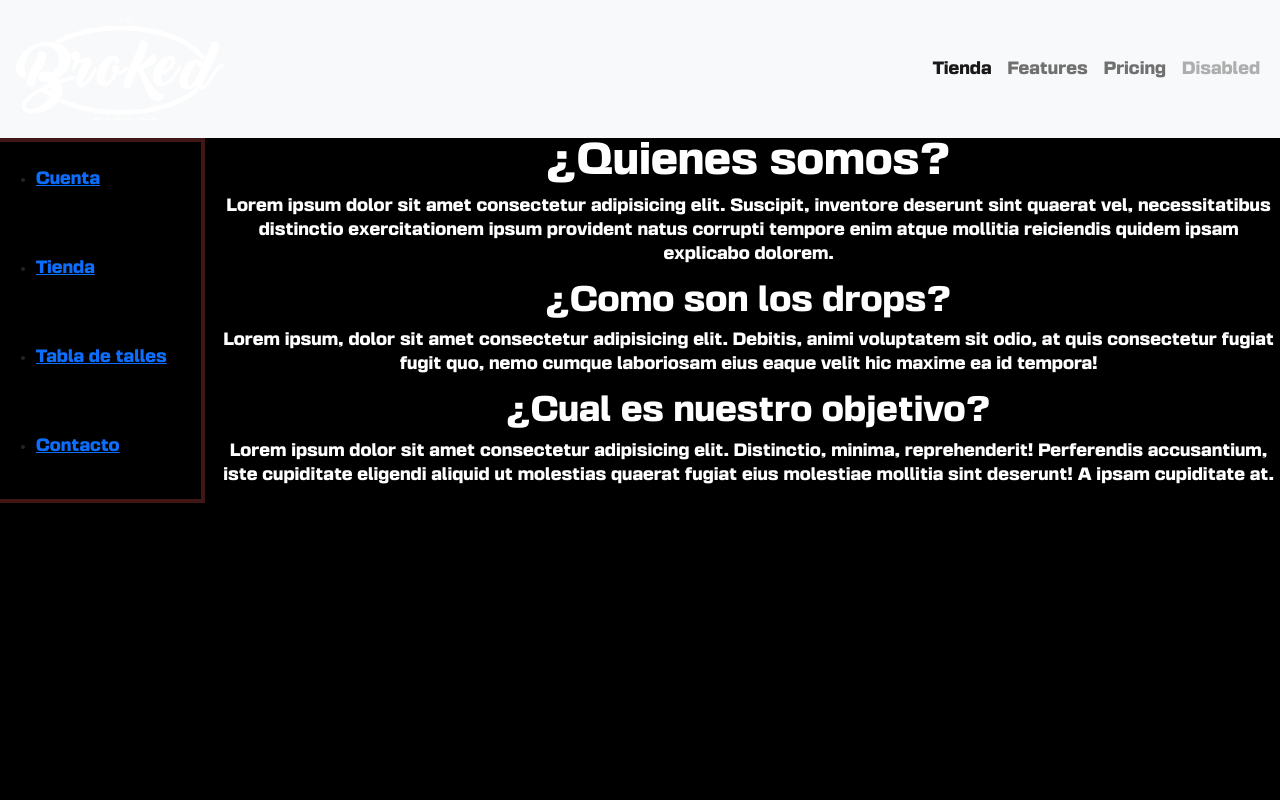
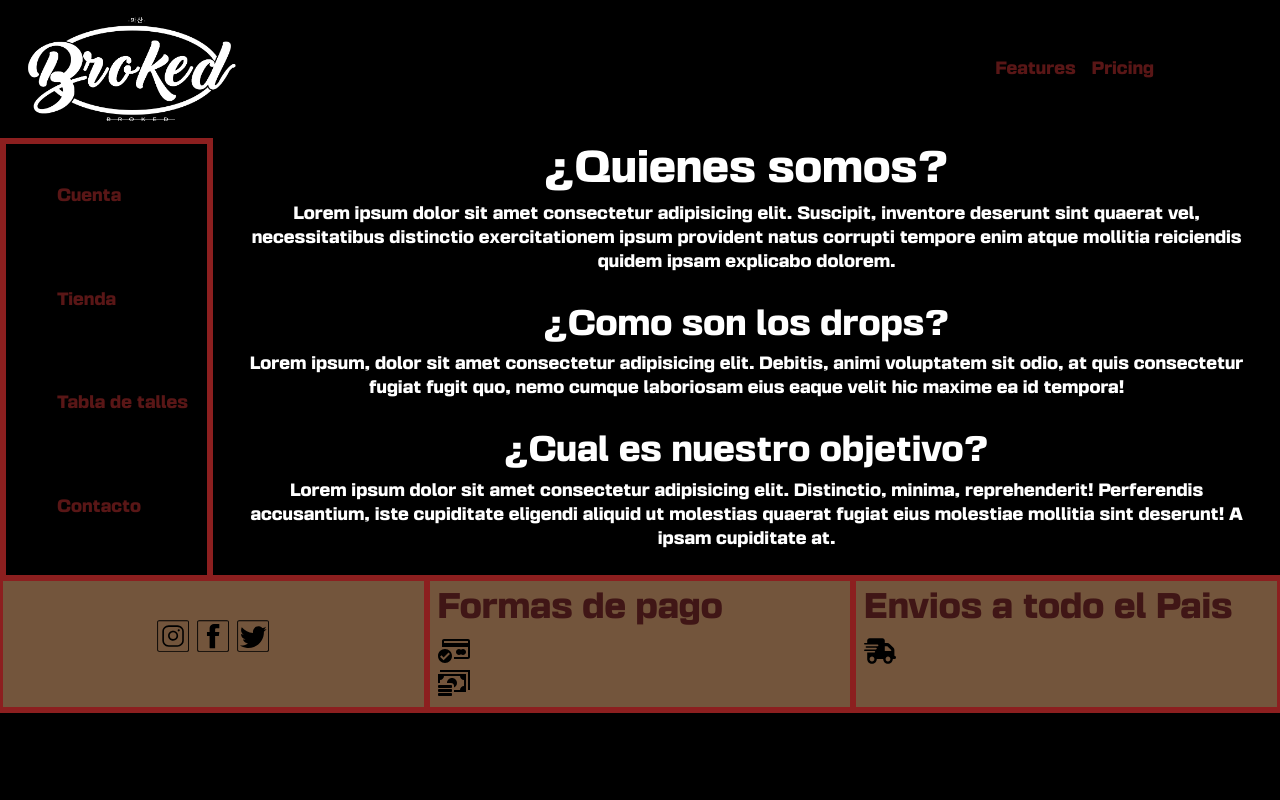
Before and after one commit to Shacu/Brocked, a plain HTML site: page paginas/nosotros.html in a window 1280 px wide. Shown: the top 800 px of the page. Drawn offline with nearby package versions, Linux system fonts and the light colour scheme; files that its build step writes are made by us from their sources.

Commit message:
index + nosotros

```diff
--- a/css/style.css
+++ b/css/style.css
@@ -10,6 +10,7 @@
 	margin: 0;
 	font-family:BasementGrotesque;
 	font-size: 1rem;
+	list-style: none;
 }
 
 body{
@@ -17,6 +18,22 @@ body{
 	width: 100vw;
 	height: 100vh;
 }
+
+/* estilos links */
+
+.link{
+	text-decoration: none;
+}
+
+.link:link{
+	color: #591616;
+}
+
+.link:visited{
+	color: #401616;
+}
+
+/* estilos links */
 
 /* abro colores */
 
@@ -26,24 +43,12 @@ body{
 	text-align: center;
 }
 
+.h2_footer-color{
+	color: #401616;
+}
+
 .bg_nav-black{
 	background-color: black;
-}
-
-.navbar{
-	color: #73553C;
-}
-
-.borde_aside-color{
-	border: solid 0.3rem #401616;
-}
-
-/* cierro colores */
-
-/* abro edicion de nav */
-
-.nav_img-size{
-	height: 7rem;
 }
 
 .button_color-nav{
@@ -51,7 +56,34 @@ body{
 	border-color: #73553C;
 }
 
-/* cierro edicion de nav */
+.borde_aside-color{
+	border: solid #8C1F1F;
+	border-width: 0.4rem 0.4rem 0 0.4rem;
+}
+
+.border_footer{
+	border: solid #8C1F1F;
+	border-width: 0.4rem 0.2rem 0.4rem 0.2rem;
+}
+
+.footer_bg{
+	background-color: #73553C;
+}
+
+/* cierro colores */
+
+/* abro edicion de sizes */
+
+.nav_img-size{
+	height: 7rem;
+}
+
+.footer_svg-size{
+	height: 2rem;
+	width: 2rem;
+}
+
+/* cierro edicion de sizes */
 
 /* abro display flex */
 
@@ -62,6 +94,7 @@ body{
 .flex_aside{
 	display: flex;
     align-items: center;
+    flex-direction: column;
 }
 
 .flex_aside-ul{
@@ -69,6 +102,24 @@ body{
 	flex-direction: column;
     justify-content: space-around;
     height: 100%;
+}
+
+.flex_footer-div{
+	display: flex;
+	justify-content: space-evenly;
+}
+
+.flex_footer-ul{
+	display: flex;
+	padding: 0 1rem;
+	flex-wrap: wrap;
+    align-content: center;
+    justify-content: space-evenly;
+}
+
+.flex_footer-pagos{
+	display: flex;
+	flex-direction: column;
 }
 
 /* cierro display flex */
--- a/paginas/nosotros.html
+++ b/paginas/nosotros.html
@@ -8,8 +8,8 @@
 	<link rel="stylesheet" type="text/css" href="../css/style.css">
 	<title>Broked</title>
 </head>
-<body>
-	<nav class="navbar navbar-expand-lg bg-light">
+<body class="container-fluid">
+	<nav class="navbar navbar-expand-lg bg_nav-black">
 	  <div class="container-fluid">
 	    <a class="navbar-brand" href="../index.html">
 	    	<img class="nav_img-size" src="../img/LOGO2.png">
@@ -20,77 +20,83 @@
 	    <div class="collapse navbar-collapse" id="navbarNav">
 	      <ul class="navbar-nav ms-auto">
 	        <li class="nav-item">
-	          <a class="nav-link active" aria-current="page" href="../paginas/tienda.html">Tienda</a>
+	          <a class="nav-link active link" aria-current="page" href="../paginas/tienda.html">Tienda</a>
 	        </li>
 	        <li class="nav-item">
-	          <a class="nav-link" href="#">Features</a>
+	          <a class="nav-link link" href="#">Features</a>
 	        </li>
 	        <li class="nav-item">
-	          <a class="nav-link" href="#">Pricing</a>
+	          <a class="nav-link link" href="#">Pricing</a>
 	        </li>
 	        <li class="nav-item">
-	          <a class="nav-link disabled">Disabled</a>
+	          <a class="nav-link disabled link">Disabled</a>
 	        </li>
 	      </ul>
 	    </div>
 	  </div>
 	</nav>
 	<main class="row flex_main">
-		<section class="text_color col-10">
+		<section class="text_color col-lg-10 col-xl-10 col-xxl-10">
 			<article>
+				<div class="p-2">
 					<h1>¿Quienes somos?</h1>
 					<p>Lorem ipsum dolor sit amet consectetur adipisicing elit. Suscipit, inventore deserunt sint quaerat vel, necessitatibus distinctio exercitationem ipsum provident natus corrupti tempore enim atque mollitia reiciendis quidem ipsam explicabo dolorem.</p>
+				</div>
+				<div class="p-2">
 					<h2>¿Como son los drops?</h2>
 					<p>Lorem ipsum, dolor sit amet consectetur adipisicing elit. Debitis, animi voluptatem sit odio, at quis consectetur fugiat fugit quo, nemo cumque laboriosam eius eaque velit hic maxime ea id tempora!</p>
+				</div>
+				<div class="p-2">
 					<h2>¿Cual es nuestro objetivo?</h2>
 					<p>Lorem ipsum dolor sit amet consectetur adipisicing elit. Distinctio, minima, reprehenderit! Perferendis accusantium, iste cupiditate eligendi aliquid ut molestias quaerat fugiat eius molestiae mollitia sint deserunt! A ipsam cupiditate at.</p>
+				</div>
 			</article>
 		</section>
-		<aside class="col-2 borde_aside-color flex_aside">
+		<aside class="col-lg-2 col-xl-2 col-xxl-2 borde_aside-color flex_aside">
 			<ul class="flex_aside-ul">
 				<li>
-					<a href="../paginas/cuenta.html">Cuenta</a>
+					<a class="link" href="../paginas/cuenta.html">Cuenta</a>
 				</li>
 				<li>
-					<a href="../paginas/tienda.html">Tienda</a>
+					<a class="link" href="../paginas/tienda.html">Tienda</a>
 				</li>
 				<li>
-					<a href="../paginas/tabla_de_talles.html">Tabla de talles</a>
+					<a class="link" href="../paginas/tabla_de_talles.html">Tabla de talles</a>
 				</li>
 				<li>
-					<a href="../paginas/contacto.html">Contacto</a>
+					<a class="link" href="../paginas/contacto.html">Contacto</a>
 				</li>
 			</ul>
 		</aside>
 	</main>
-	<footer>
-		<div>
-			<ul>
-				<li>
+	<footer class="row footer_bg">
+		<div class="col-md-4 col-lg-4 col-xl-4 col-xxl-4 p-2 border_footer flex_footer-div">
+			<ul class="flex_footer-ul">
+				<li class="p-1">
 					<a href="https://www.instagram.com/" target="_blank">
-						<img src="../img/ig_opcion3.svg" alt="logo de instagram" title="logo de instagram">
+						<img class="footer_svg-size" src="../img/ig_opcion3.svg" alt="logo de instagram" title="logo de instagram">
 					</a>
 				</li>
-				<li>
+				<li class="p-1">
 					<a href="https://www.facebook.com/" target="_blank">
-						<img src="../img/fb_opcion3.svg" alt="logo de facebook" title="logo de facebook">
+						<img class="footer_svg-size" src="../img/fb_opcion3.svg" alt="logo de facebook" title="logo de facebook">
 					</a>
 				</li>
-				<li>
+				<li class="p-1">
 					<a href="https://twitter.com/" target="_blank">
-						<img src="../img/tw_opcion3.svg" alt="logo de twitter" title="logo de twitter">
+						<img class="footer_svg-size" src="../img/tw_opcion3.svg" alt="logo de twitter" title="logo de twitter">
 					</a>
 				</li>
 			</ul>
 		</div>
-		<div>
-			<h2>Formas de pago</h2>
-			<img src="../img/tarjetas.svg">
-			<img src="../img/plata.svg">
+		<div class="col-4 col-lg-4 col-xl-4 col-xxl-4 p-2 border_footer flex_footer-pagos">
+			<h2 class="h2_footer-color">Formas de pago</h2>
+			<img class="footer_svg-size" src="../img/tarjetas.svg">
+			<img class="footer_svg-size" src="../img/plata.svg">
 		</div>
-		<div>
-			<h2>Envios a todo el Pais</h2>
-			<img src="../img/envios.svg">
+		<div class="col-4 col-lg-4 col-xl-4 col-xxl-4 p-2 border_footer">
+			<h2 class="h2_footer-color">Envios a todo el Pais</h2>
+			<img class="footer_svg-size" src="../img/envios.svg">
 		</div>
 	</footer>
 	<script src="https://cdn.jsdelivr.net/npm/bootstrap@5.2.0-beta1/dist/js/bootstrap.bundle.min.js" integrity="sha384-pprn3073KE6tl6bjs2QrFaJGz5/SUsLqktiwsUTF55Jfv3qYSDhgCecCxMW52nD2" crossorigin="anonymous"></script>
```
Also changed, not shown: index.html (+1 -1 lines). Lines whose indentation alone changed are shown as unchanged.
